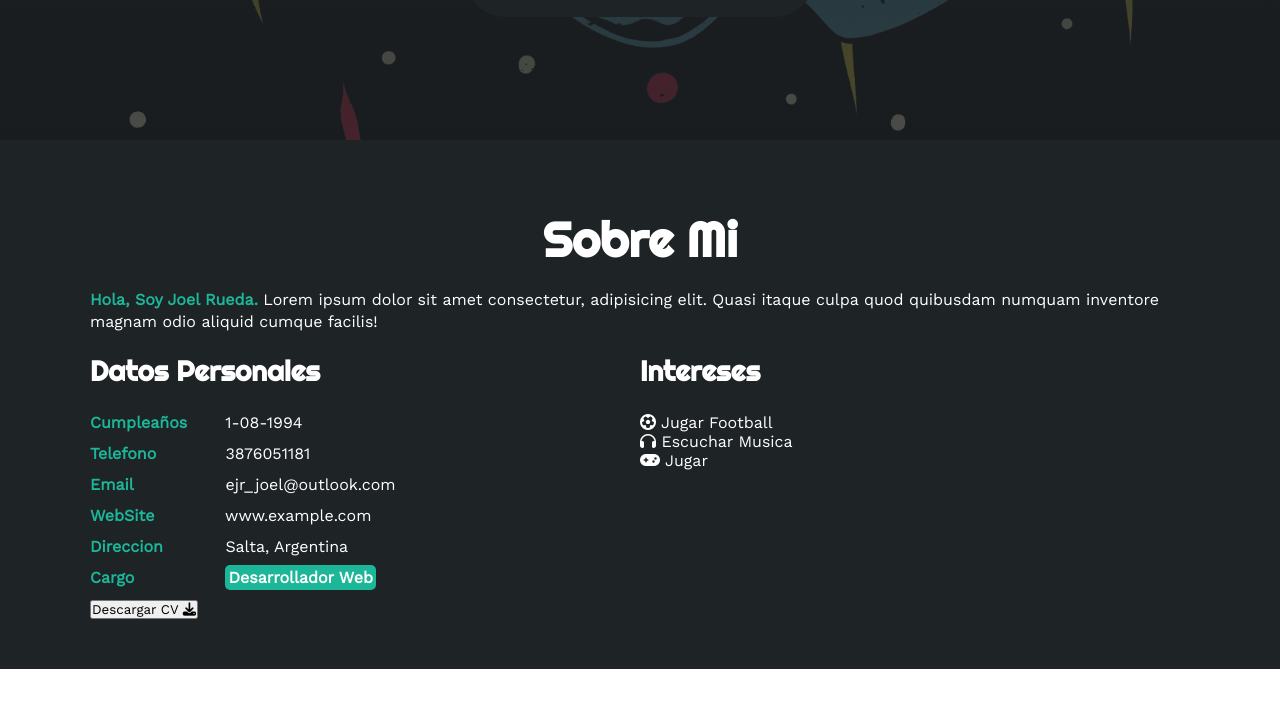
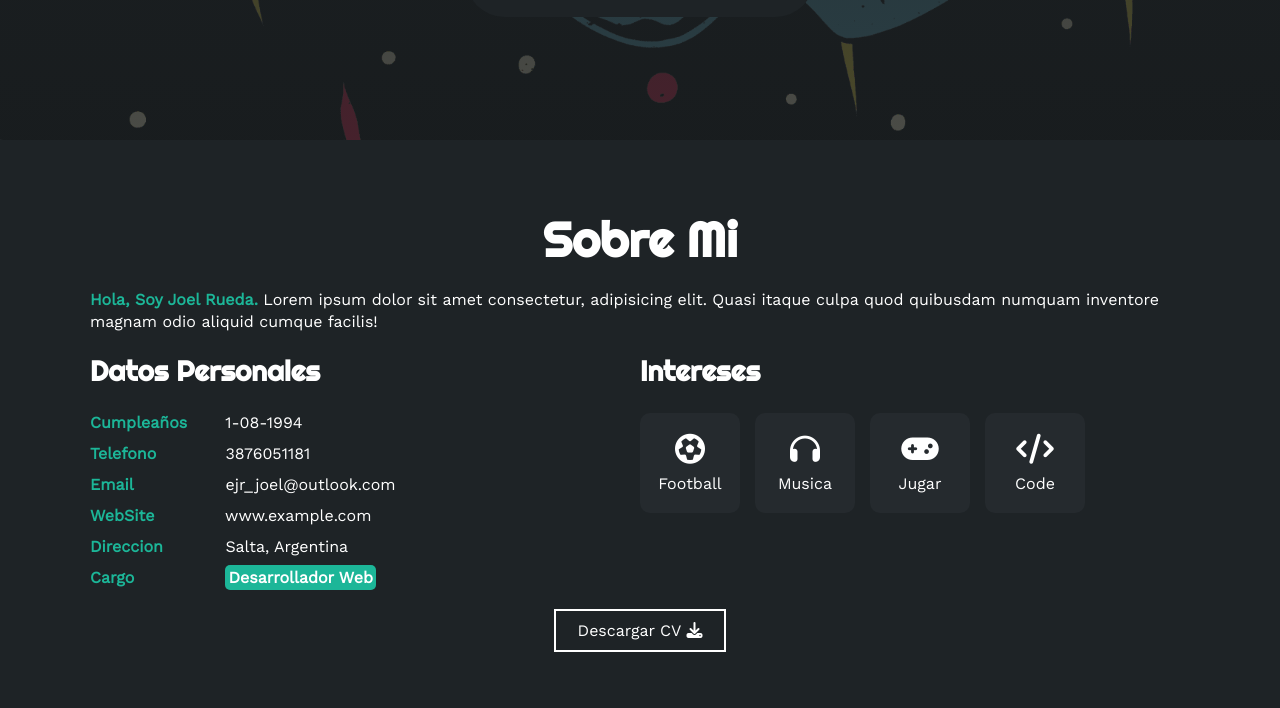
Before and after one commit to JoelRueda23/portfolio, a plain HTML site: page index.html in a window 1280 px wide. Shown: the part 660-1368 px from the top of the page. Before the commit the page ends 1329 px from the top, so only its background shows below. Drawn offline with nearby package versions, Linux system fonts and the light colour scheme; a web font is replaced by a local one.

Commit message:
seccion sobre mi, terminada

```diff
--- a/estilo.css
+++ b/estilo.css
@@ -160,3 +160,52 @@ html{
     font-weight: bold;
     border-radius: 5px;
 }
+.sobremi .fila .col .contenedor-intereses{
+    display: flex;
+    flex-wrap: wrap;
+}
+.sobremi .fila .col .contenedor-intereses .interes{
+    width: 100px;
+    height: 100px;
+    background-color: #252A2E;
+    border-radius: 10px;
+    margin: 0 15px 15px 0;
+    display: flex;
+    flex-direction: column;
+    align-items: center;
+    justify-content: center;
+    transition: .3s;
+}
+.sobremi .fila .col .contenedor-intereses .interes:hover{
+    background-color: #1CB698;
+}
+.sobremi .fila .col .contenedor-intereses .interes i{
+    font-size: 30px;
+    margin-bottom: 10px;
+}
+.sobremi button{
+    cursor: pointer;
+    background-color: transparent;
+    border: 2px solid #fff;
+    width: fit-content;
+    display: block;
+    margin: 10px auto;
+    padding: 10px 22px;
+    font-size: 16px;
+    color: #fff;
+    position: relative;
+    z-index: 10;
+}
+.sobremi button .overlay{
+    position: absolute;
+    top: 0;
+    left: 0;
+    width: 0;
+    height: 100%;
+    background-color: #1CB698;
+    z-index: -1;
+    transition: 1s;
+}
+.sobremi button:hover .overlay{
+    width: 100%;
+}
--- a/index.html
+++ b/index.html
@@ -30,6 +30,7 @@
             </div>
         </header>
     </div>
+
     <!-- SECCION INICIO-->
     <section id="inicio" class="inicio">
         <div class="contenido-banner">
@@ -39,13 +40,14 @@
             <h1>Joel Rueda</h1>
             <h2>Tec. Analisis de Sistemas - Desarrollador Web</h2>
             <div class="redes">
-                <a href="#"><i class="fa-brands fa-facebook"></i></a>
-                <a href="#"><i class="fa-brands fa-instagram"></i></a>
-                <a href="#"><i class="fa-brands fa-github"></i></a>
-                <a href="#"><i class="fa-brands fa-linkedin"></i></a>
+                <a href="https://www.facebook.com/joel.rueda.9/" target="_blank"><i class="fa-brands fa-facebook"></i></a>
+                <a href="https://www.instagram.com/ejr_joel/?hl=es-la" target="_blank"><i class="fa-brands fa-instagram"></i></a>
+                <a href="https://github.com/JoelRueda23" target="_blank"><i class="fa-brands fa-github"></i></a>
+                <a href="https://www.linkedin.com/in/joel-rueda-342618269/" target="_blank"><i class="fa-brands fa-linkedin"></i></a>
             </div>
         </div>
     </section>
+
     <!--SOBRE MI-->
     <section id="sobremi" class="sobremi">
         <div class="contenido-seccion">
@@ -88,17 +90,21 @@
                 <div class="col">
                     <h3>Intereses</h3>
                     <div class="contenedor-intereses">
-                        <div class="intereses">
+                        <div class="interes">
                             <i class="fa-solid fa-futbol"></i>
-                            <span>Jugar Football</span>
+                            <span>Football</span>
                         </div>
-                        <div class="intereses">
+                        <div class="interes">
                             <i class="fa-solid fa-headphones"></i>
-                            <span>Escuchar Musica</span>
+                            <span>Musica</span>
                         </div>
-                        <div class="intereses">
+                        <div class="interes">
                             <i class="fa-solid fa-gamepad"></i>
                             <span>Jugar</span>
+                        </div>
+                        <div class="interes">
+                            <i class="fa-solid fa-code"></i>
+                            <span>Code</span>
                         </div>
                     </div>
                 </div>
@@ -109,5 +115,8 @@
             </button>
         </div>
     </section>
+
+    <!--SKILLS-->
+
 </body>
 </html>
```
